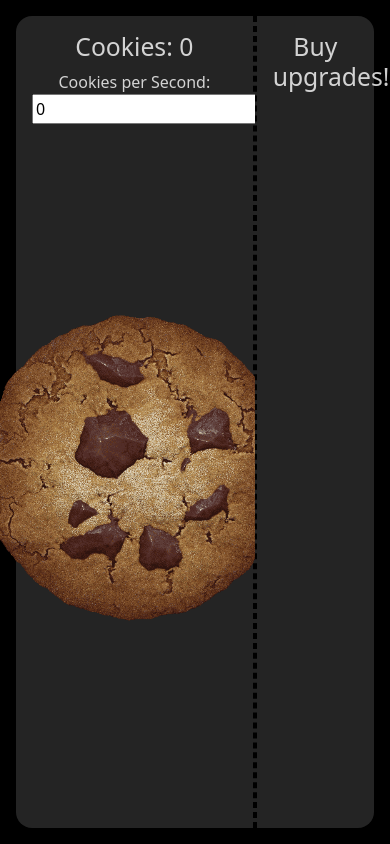
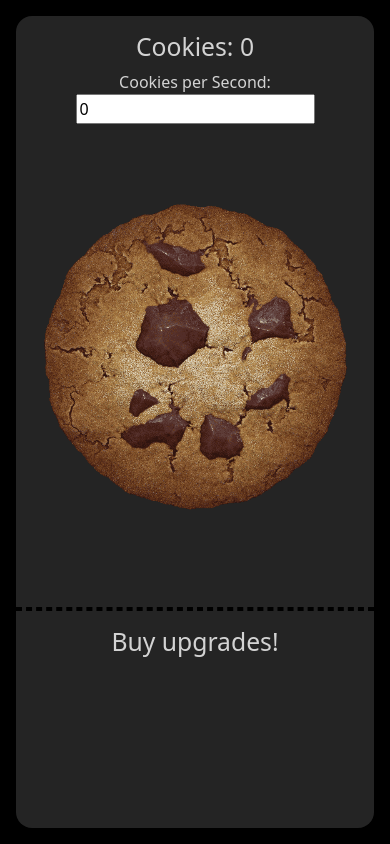
Before and after one commit to coop152/svelte-clicker, a SvelteKit app: page / in a window 390 px wide. Built offline with nearby package versions, Linux system fonts and the light colour scheme.

Commit message:
Make site work in portrait
and add a (disabled) loading screen to hide the stuff that has to load

```diff
--- a/src/routes/+page.svelte
+++ b/src/routes/+page.svelte
@@ -1,12 +1,16 @@
 <script lang="ts">
     import { storable } from "$lib/stores";
     import { onMount } from "svelte";
+    import LoadingScreen from "./loadingScreen.svelte";
+    import { fade } from "svelte/transition";
 
+    let loading = true;
     let clicked = false;
     let score = storable("score", 0);
     let scorePerSecond = storable("scorePerSecond", 0);
 
     onMount(async () => {
+        loading = false;
         let previousTime: number;
         let frame = requestAnimationFrame(loop);
 
@@ -16,29 +20,32 @@
             if (!previousTime) {
                 previousTime = now;
             } else {
-                let delta = (now - previousTime) /1000;
+                let delta = (now - previousTime) / 1000;
                 previousTime = now;
                 let scoreToAdd = $scorePerSecond * delta;
                 $score += scoreToAdd;
             }
         }
-    })
+    });
 </script>
 
-<div class="container-fluid" style="height:100vh">
-    <div class="row h-100 outermost">
+<div class="container-fluid outermost" style="height:100vh">
+    <!-- {#if loading}
+        <LoadingScreen /> -->
+        <div class="row h-100 gamescreen">
             <!-- Left column (clicker part) -->
-        <div class="col-8 left-column">
+            <div class="col-lg-8 col-md-7 col-12 left-column">
                 <div class="h-100 d-flex flex-column">
                     <div class="row text-center">
                         <h2>Cookies: {Math.floor($score)}</h2>
                         <label>
                             Cookies per Second:
-                        <input type="number" bind:value={$scorePerSecond}>
+                            <input type="number" bind:value={$scorePerSecond} />
                         </label>
                     </div>
                     <div class="row flex-grow-1 justify-content-center">
-                    <button style="all: unset"
+                        <button
+                            style="all: unset"
                             on:mousedown={() => {
                                 clicked = true;
                                 $score++;
@@ -50,46 +57,74 @@
                                 clicked = false;
                             }}
                         >
-                    <!-- <div class="clicker border rounded shadow" class:clicked> </div> -->
-                        <img src="cookie.png" alt="Click it!" class="clicker" class:clicked>
+                            <img
+                                src="cookie.png"
+                                alt="Click it!"
+                                class="clicker"
+                                class:clicked
+                            />
                         </button>
                     </div>
                 </div>
             </div>
             <!-- Right column (upgrade part)-->
-        <div class="col-4 right-column">
+            <div class="col-lg-4 col-md-5 col-12 right-column">
                 <div class="row text-center">
-                <h2>
-                    Buy upgrades!
-                </h2>
+                    <h2>Buy upgrades!</h2>
                 </div>
             </div>
         </div>
 </div>
 
-
-
 <style>
     .outermost {
         background-color: black;
         color: rgba(255, 255, 255, 0.8);
+
+    }
+
+    .gamescreen {
         padding: 1em;
     }
 
     .left-column {
         background-color: #242424;
-        border-right: 2px dashed black;
-        border-top-left-radius: 1em;
-        border-bottom-left-radius: 1em;
         padding: 1em;
     }
 
     .right-column {
         background-color: #242424;
+        padding: 1em;
+    }
+
+    /* Medium breakpoint and below (mobile) */
+    @media (max-width: 768px) {
+        .left-column {
+            border-bottom: 2px dashed black;
+            border-top-left-radius: 1em;
+            border-top-right-radius: 1em;
+        }
+
+        .right-column {
+            border-top: 2px dashed black;
+            border-bottom-left-radius: 1em;
+            border-bottom-right-radius: 1em;
+        }
+    }
+
+    /* Medium breakpoint and above (desktop) */
+    @media (min-width: 768px) {
+        .left-column {
+            border-right: 2px dashed black;
+            border-top-left-radius: 1em;
+            border-bottom-left-radius: 1em;
+        }
+
+        .right-column {
             border-left: 2px dashed black;
             border-top-right-radius: 1em;
             border-bottom-right-radius: 1em;
-        padding: 1em;
+        }
     }
 
     .clicker {
--- /dev/null
+++ b/src/routes/loadingScreen.svelte
@@ -0,0 +1,21 @@
+<script>
+    import { fade } from "svelte/transition";
+</script>
+
+<div
+    out:fade={{ duration: 200 }}
+    class="d-flex justify-content-center align-items-center"
+>
+    <h1 class="">Loading...</h1>
+</div>
+
+<style>
+     div {
+        background-color: black;
+        height: 100vh;
+        width: 100vw;
+        position: absolute;
+        left: 0;
+        top: 0;
+     }
+</style>
```
Lines whose indentation alone changed are shown as unchanged.
